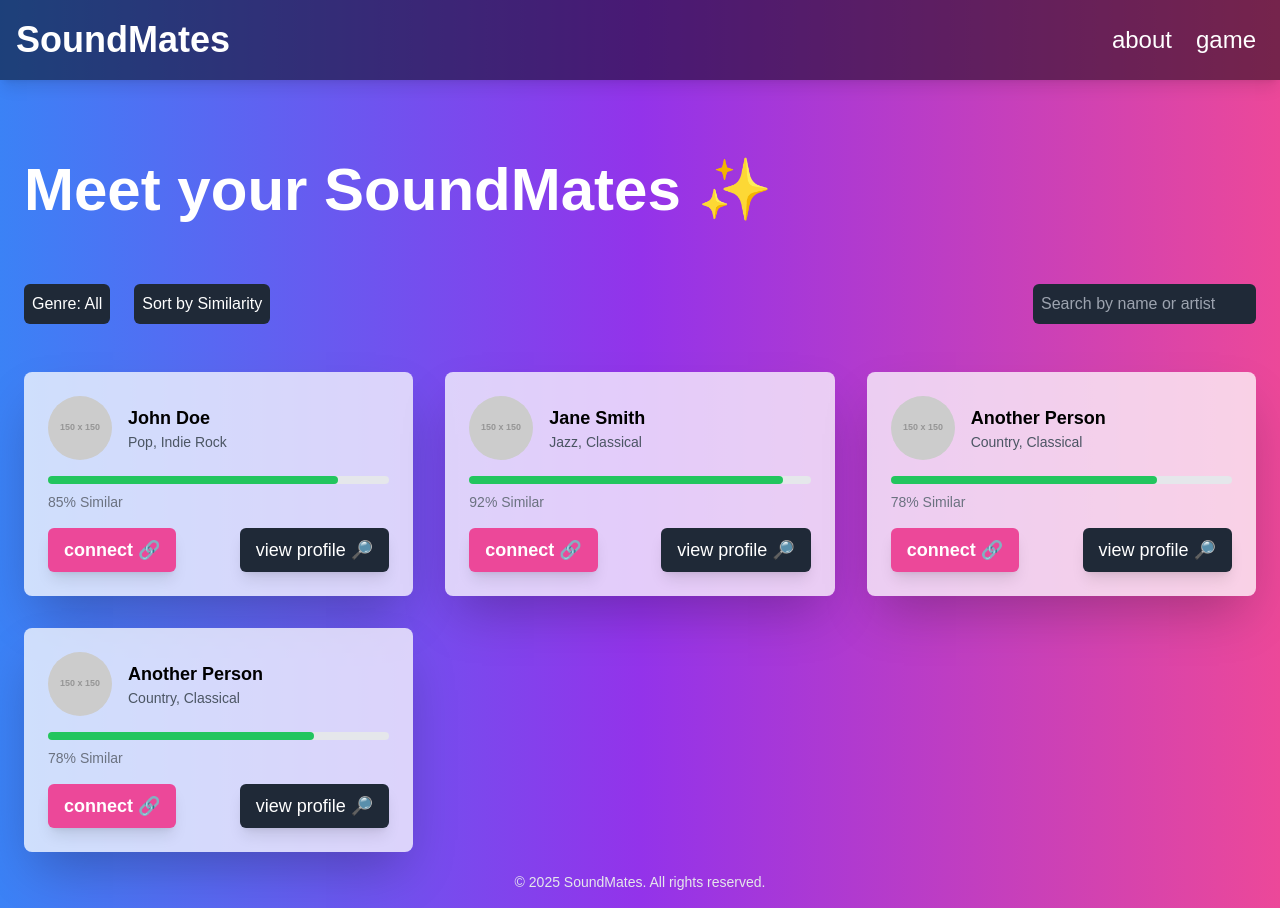
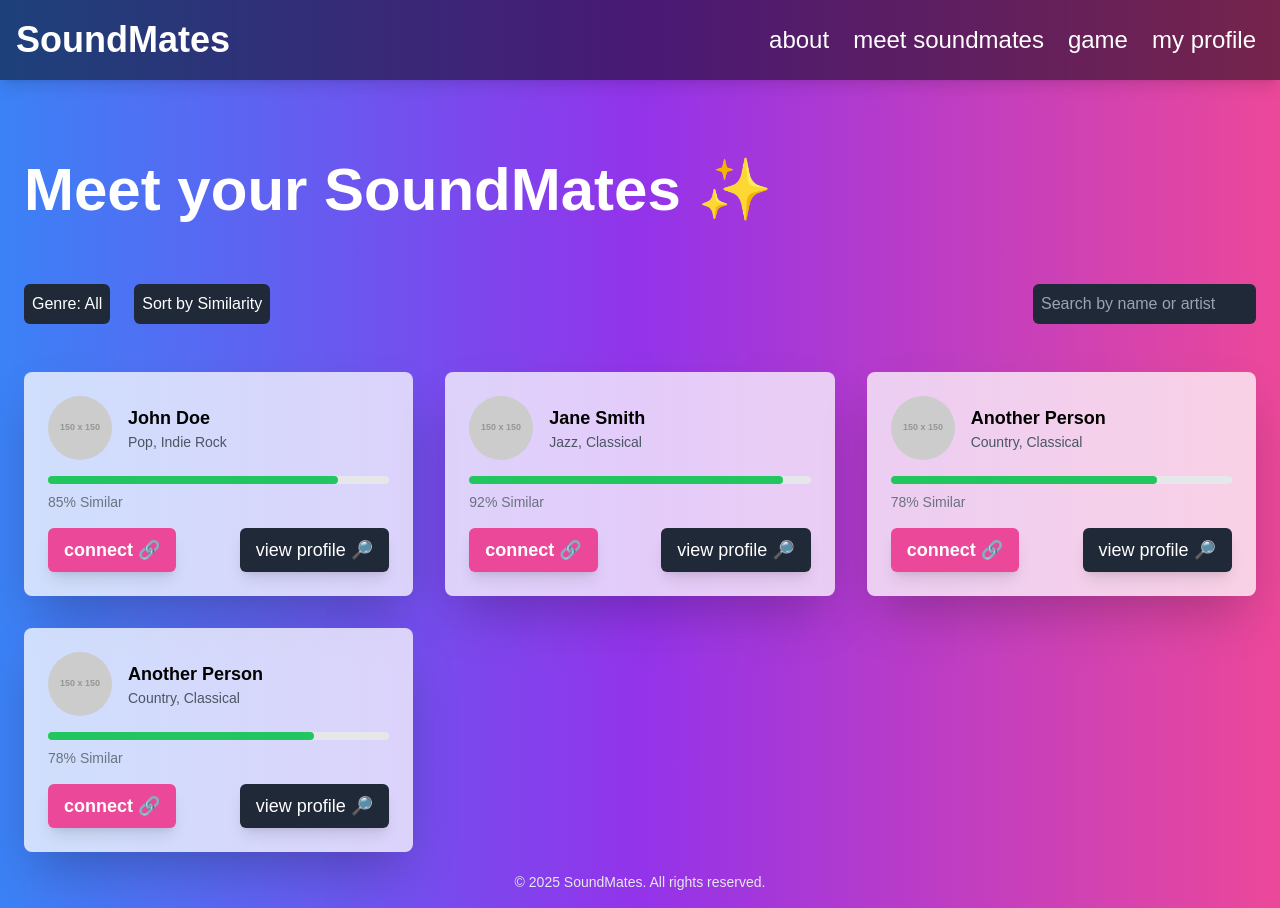
Before and after one commit to AhmedJader/SoundMates, a Next.js app: page /matches in a window 1280 px wide. Built offline with nearby package versions, Linux system fonts and the light colour scheme.

Commit message:
added buttons to navbar

```diff
--- a/src/app/about/page.tsx
+++ b/src/app/about/page.tsx
@@ -2,13 +2,20 @@
 import React from 'react';
 import { useRouter } from 'next/navigation';
 import Navbar from '../components/navbar';
+import Navbar2 from '../components/navbar2';
+
+require('dotenv').config();
+
+const id = process.env.NEXT_PUBLIC_CLIENT_ID;
+
+const authorizeUrl = `https://accounts.spotify.com/authorize?response_type=code&client_id=${id}&scope=user-read-private user-top-read&redirect_uri=${encodeURIComponent('http://localhost:3001/login')}`;
 
 const AboutPage = () => {
     const router = useRouter();
 
     return (
         <main className="w-full antialiased overflow-x-hidden mx-auto relative z-10 min-h-screen flex flex-col justify-between bg-gradient-to-r from-blue-500 via-purple-600 to-pink-500 text-white">
-            <Navbar />
+            {authorizeUrl ? <Navbar /> : <Navbar2 />}
 
             <section className="mt-40 w-full max-w-7xl mx-auto px-6">
                 <div className="text-6xl font-bold text-white mb-16 text-center">About SoundMates</div>
--- a/src/app/components/navbar.jsx
+++ b/src/app/components/navbar.jsx
@@ -23,9 +23,21 @@ const Navbar = () => {
           </button>
           <button
             className="text-white hover:underline"
-            onClick={() => router.push('/features')}
+            onClick={() => router.push('/matches')}
           >
-            features
+            meet soundmates
+          </button>
+          <button
+            className="text-white hover:underline"
+            onClick={() => router.push('/game')}
+          >
+            game
+          </button>
+          <button
+            className="text-white hover:underline"
+            onClick={() => router.push('/profile')}
+          >
+            my profile
           </button>
 
         </nav>
--- a/src/app/matches/page.tsx
+++ b/src/app/matches/page.tsx
@@ -1,6 +1,7 @@
 'use client';
 import React from 'react';
 import { useRouter } from 'next/navigation';
+import Navbar from '../components/navbar';
 import UserCard from './UserCard';
 
 
@@ -36,31 +37,7 @@ const page = () => {
 
     return (
         <main className="w-full antialiased overflow-x-hidden mx-auto relative z-10 min-h-screen flex flex-col justify-between bg-gradient-to-r from-blue-500 via-purple-600 to-pink-500 text-white">
-           <nav className="bg-black shadow-lg bg-opacity-50 absolute top-0 left-0 w-full z-20">
-      <div className="mx-auto flex items-center justify-between p-4">
-        <div className="text-4xl font-bold text-white"><button
-            className="text-white"
-            onClick={() => router.push('/')} // Use the router object
-          >
-            SoundMates
-          </button></div>
-        <nav className="p-2 space-x-6 text-2xl flex items-center">
-          <button
-            className="text-white hover:underline"
-            onClick={() => router.push('/about')} // Use the router object
-          >
-            about
-          </button>
-          <button
-            className="text-white hover:underline"
-            onClick={() => router.push('/game')}
-          >
-            game
-          </button>
-
-        </nav>
-      </div>
-    </nav>
+            <Navbar/ >
 
             <section className="mt-40 w-full max-w-7xl mx-auto px-6">
                 <div className="text-6xl font-bold text-white mb-16">Meet your SoundMates ✨</div>
```
